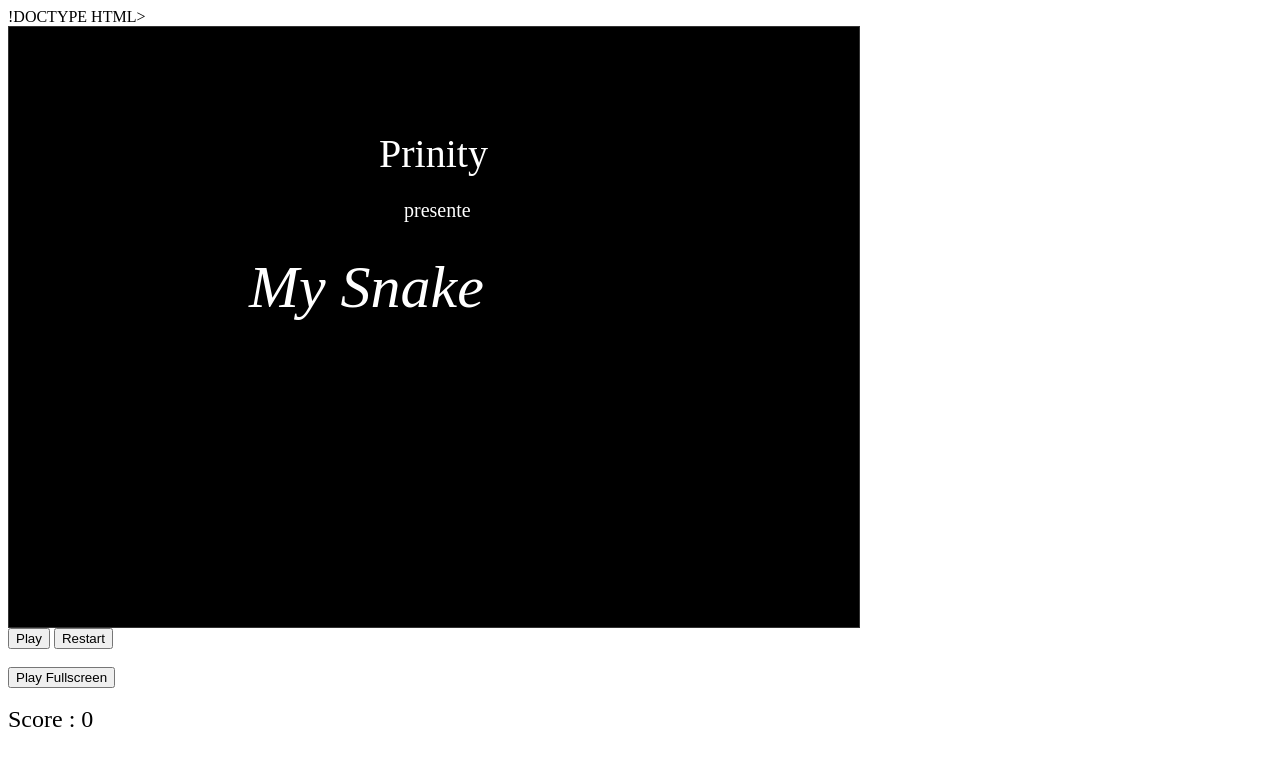
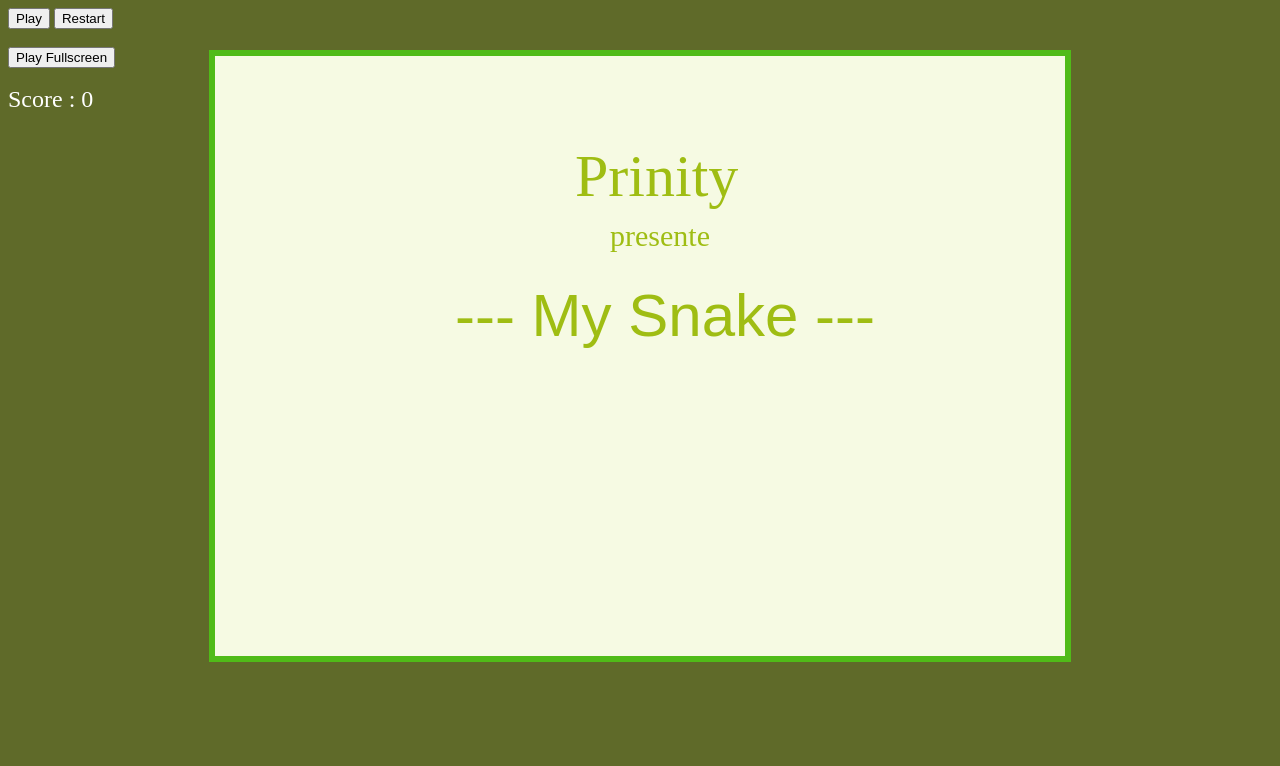
Before and after one commit to ManonPrinity/my_snake, a plain HTML site: page index.html in a window 1280 px wide. Drawn offline with Linux system fonts and the light colour scheme.

Commit message:
css + index + script 22/03

```diff
--- a/css/style.css
+++ b/css/style.css
@@ -1,17 +1,18 @@
 body
 {
-    background:#000;
+    background:#5f6a29;
     color:#FFF;
 }
 canvas
 {
 	display: block;
-	position: relative;
+	position: absolute;
 	text-align: center;
-	top: 0px;
+	top: 50px;
 	right: 0px;
 	left: 0px;
-    background:#FFF;
+	margin: auto;
+    background:#f8fbef;
 }
 #controls
 {
@@ -25,5 +26,4 @@ canvas
 {
 	width: 180px;
 	height: auto;
-	background-color: red;
 }
--- a/index.html
+++ b/index.html
@@ -1,20 +1,14 @@
-!DOCTYPE HTML>
+<!DOCTYPE HTML>
     <html>
         <head>
             <meta http-equiv="Content-Type" content="text/html; charset=utf-8">
+            <link rel="stylesheet" href="css/style.css" />
             <title>MySnake</title>
 
         </head>
         <body>
 
             <aside id="left_aside">
-
-</aside>
-
-<canvas width="850" height="600" id="canvas" style="border:1px solid #333;" onclick="snake.game.begin();">
-</canvas>
-
-<aside id="right_aside">
                 <input type="button" id="pause" value="Play" onClick="snake.game.pause(this);" accesskey="p">
                 <input type="button" id="restart" value="Restart" onClick="snake.game.restart();">
                     <br/><br/>
@@ -26,6 +20,12 @@
                 </div>
             </aside>
 
+            <canvas width="850" height="600" id="canvas" style="border:6px solid #50bb18;" onclick="snake.game.begin();">
+            </canvas>
+
+            <aside id="right_aside">
+            </aside>
+
 
             <div id="controls" style="float:right; text-align:center;">
             </div>
--- a/script/script.js
+++ b/script/script.js
@@ -12,7 +12,7 @@ function launchFullscreen(element) {
   }
 }
 window.onload = function(){
-    //document.addEventListener("fullscreenchange", function(){snake.game.adjust();});
+    document.addEventListener("fullscreenchange", function(){snake.game.adjust();});
     document.addEventListener("webkitfullscreenchange", function(){snake.game.adjust();});
     document.addEventListener("mozfullscreenchange", function(){snake.game.adjust();});
     document.addEventListener("MSFullscreenChange", function(){snake.game.adjust();});
@@ -162,7 +162,7 @@ window.onload = function(){
         function feed()
         {
             ctx.beginPath();
-            ctx.fillStyle = "#ff0000";
+            ctx.fillStyle = "#99f46a";
             ctx.fillRect(food[0],food[1],10,10);
             ctx.fill();
             ctx.closePath();
@@ -188,11 +188,11 @@ window.onload = function(){
                     document.getElementById('pause').disabled='true';
                     snake.game.status=false;
                     ctx.clearRect(0,0,canvas.width,canvas.height);
-                    ctx.font='40px san-serif';
-                    ctx.fillText('Game Over',300,250);
-                    ctx.font = '20px san-serif';
+                    ctx.font='40px sans-serif';
+                    ctx.fillText('Game Over',310,250);
+                    ctx.font = '20px sans-serif';
                     ctx.fillStyle='#000000';
-                    ctx.fillText('To Play again Refresh the page or click the Restarts button',200,300);
+                    ctx.fillText('To Play again Refresh the page or click the Restarts button',300,300);
                     throw ('Game Over');
             }
             else
@@ -227,22 +227,15 @@ window.onload = function(){
         }
         function start()
         {
-            ctx.fillStyle='#000000';
+            ctx.fillStyle='#f6fae3';
             ctx.fillRect(0,0,canvas.width,canvas.height);
-            ctx.fillStyle='#ffffff';
-            ctx.font='40px helvatica';
-            ctx.fillText('Prinity',370,140);
-            ctx.font='20px san-serif';
+            ctx.fillStyle='#9fbd13';
+            ctx.font='60px helvatica';
+            ctx.fillText('Prinity',360,140);
+            ctx.font='30px san-serif';
             ctx.fillText('presente',395,190);
-            ctx.font='italic 60px san-serif';
-            ctx.fillText('My Snake',240,280);
-            var img = new Image();
-            img.onload = function()
-            {
-                ctx.drawImage(img,300,300,200,200);
-                ctx.fillRect(410,330,10,10);
-            }
-            img.src ='snake.png';
+            ctx.font='60px sans-serif';
+            ctx.fillText('--- My Snake ---',240,280);2
         }
         function fullscreen()
         {
```
Lines whose indentation alone changed are shown as unchanged.
